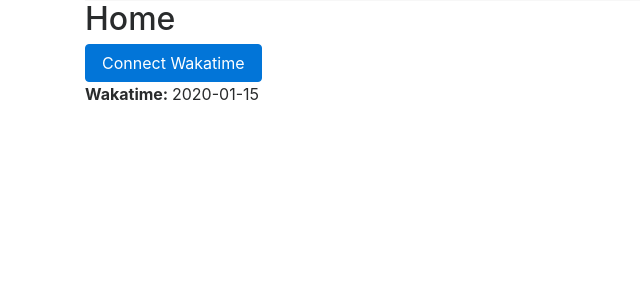
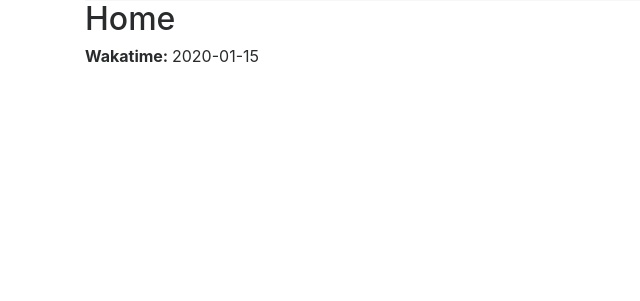
Before and after one commit to jozo/hacker-resume, a Flask app: template templates/home.html in a window 1280 px wide. Shown: the part 55-356 px from the top of the page, without its empty margins (0-640 px from the left). Run offline with Flask 2, Linux system fonts and the light colour scheme; the template is opened without the code that fills it: most values are stand-ins (such as "Sample title", 1, 10 or a date in 2020); some libraries are stand-ins or nearby versions.

Commit message:
Refactor wakatime

```diff
--- a/app.py
+++ b/app.py
@@ -4,27 +4,34 @@
 
 
 app = Flask(__name__)
-app.secret_key = conf.flask_secret_key
+app.secret_key = conf.FLASK_SECRET_KEY
+
+
+def try_get_wakatime_data():
+    import pdb ; pdb.set_trace()
+    if session.get('wakatime_code', None):
+        print('**** SESSION CODE: {}'.format(session['wakatime_code']))
+        wt_session = wakatime.get_session(session['wakatime_code'])
+        stats = wt_session.get('users/current/stats/last_year').json()
+        return str(stats.get('data', {}).get('human_readable_total', 'Calculating...'))
+    return None
 
 
 @app.route('/')
 def home():
-    data = {}
-    if session.get('wakatime_code', None):
-        wt_session = wakatime.get_session(session['wakatime_code'])
-        stats = wt_session.get('users/current/stats/last_year').json()
-        data['wakatime_data'] = str(stats.get('data', {}).get('human_readable_total', 'Calculating...'))
+    data = {'wakatime': try_get_wakatime_data()}
     return render_template('home.html', **data)
 
 
-@app.route('/oauth-wakatime')
-def oauth_wakatime():
+@app.route('/wakatime-oauth-end')
+def wakatime_oauth_end():
+    print('**** CODE: {}'.format(request.args.get('code')))
     session['wakatime_code'] = request.args.get('code')
     return redirect('/')
 
 
-@app.route('/start-wakatime')
-def start_wakatime():
+@app.route('/wakatime-oauth-start')
+def wakatime_oauth_start():
     url = wakatime.get_authorize_url()
     return redirect(url)
 
--- a/templates/home.html
+++ b/templates/home.html
@@ -2,10 +2,11 @@
 {%block content %}
     <h2>Home</h2>
 
-    <a class="btn btn-primary" href="/start-wakatime" role="button">Connect Wakatime</a>
-    {% if wakatime_data %}
+    {% if wakatime %}
         <p>
-        <b>Wakatime: </b> {{ wakatime_data }}
+        <b>Wakatime: </b> {{ wakatime }}
         </p>
+    {% else %}
+        <a class="btn btn-primary" href="{{ url_for('wakatime_oauth_start') }}" role="button">Connect Wakatime</a>
     {% endif %}
 {%endblock%}
--- a/templates/waka.html
+++ /dev/null
@@ -1,4 +0,0 @@
-{%extends 'base.html' %}
-{%block content %}
-    <h2>Waka</h2>
-{%endblock%}
--- a/wakatime.py
+++ b/wakatime.py
@@ -1,18 +1,18 @@
 import hashlib
 import os
 from rauth import OAuth2Service
-from conf import wakatime_app_id, wakatime_app_secret
+from conf import WAKATIME_APP_ID, WAKATIME_APP_SECRET
 
 
 wakatime_service = OAuth2Service(
-    client_id=wakatime_app_id,  # your App ID from https://wakatime.com/apps
-    client_secret=wakatime_app_secret,  # your App Secret from https://wakatime.com/apps
+    client_id=WAKATIME_APP_ID,  # your App ID from https://wakatime.com/apps
+    client_secret=WAKATIME_APP_SECRET,  # your App Secret from https://wakatime.com/apps
     name='wakatime',
     authorize_url='https://wakatime.com/oauth/authorize',
     access_token_url='https://wakatime.com/oauth/token',
     base_url='https://wakatime.com/api/v1/')
 
-redirect_uri = 'http://localhost:5000/oauth-wakatime'
+redirect_uri = 'http://localhost:5000/wakatime-oauth-end'
 
 
 def get_authorize_url():
```
